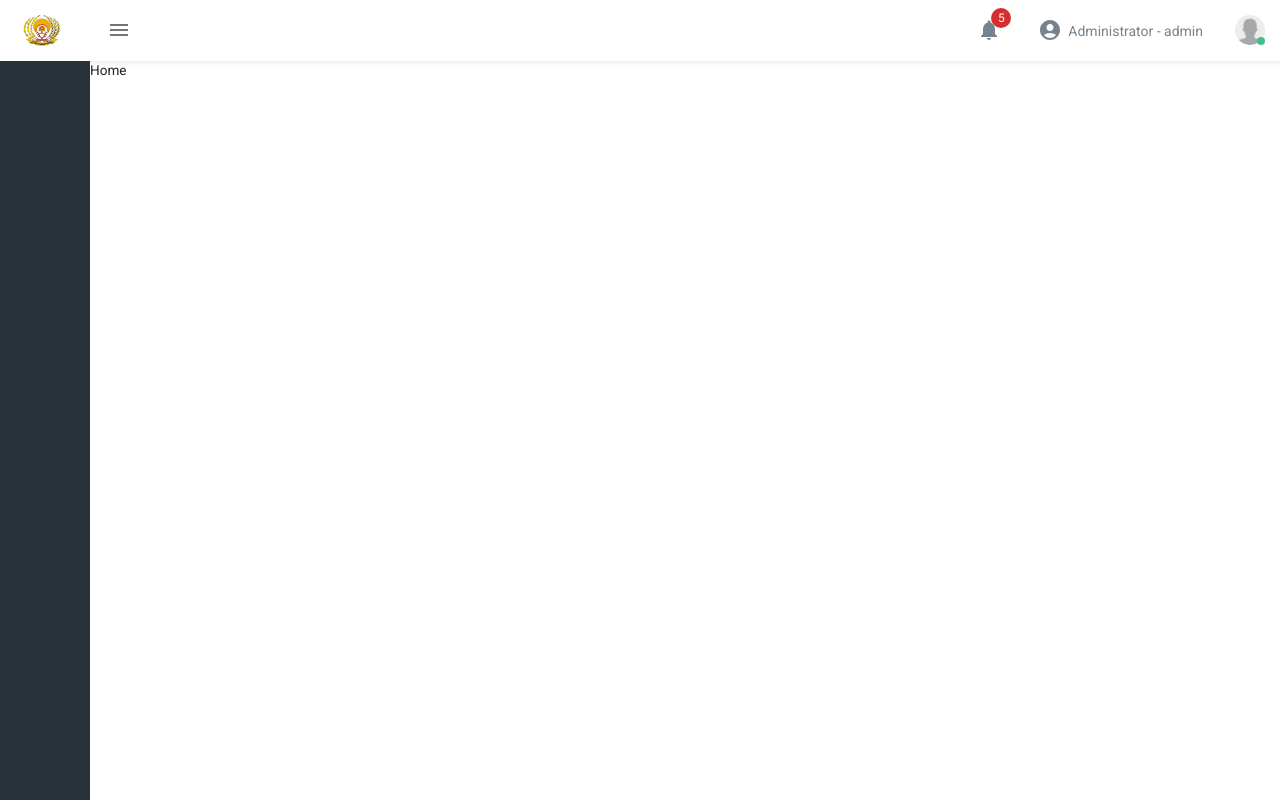
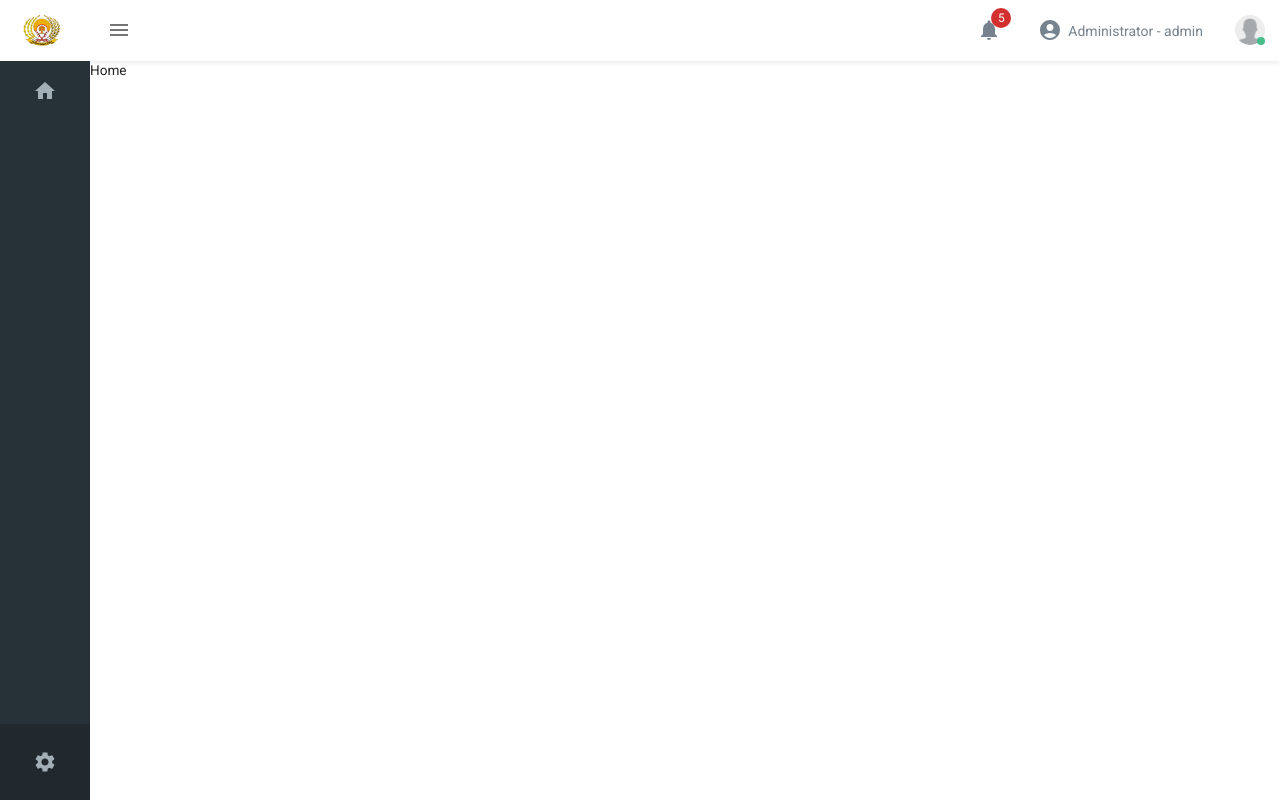
Before and after one commit to Virtue-Digital-Indonesia/smart-prison-sapn-frontend, a React (Create React App) app: page / in a window 1280 px wide. Built offline with nearby package versions, Linux system fonts and the light colour scheme.

Commit message:
create side bar (not finsihed yet)

```diff
--- /dev/null
+++ b/src/components/SideBar/CollapseSideBar.jsx
@@ -0,0 +1,90 @@
+// CONSTANTS
+import { colors } from 'constants/colors'
+
+// MUIS
+import { Stack } from '@mui/material'
+
+// MUI ICONS
+import HomeIcon from '@mui/icons-material/Home'
+import SettingsIcon from '@mui/icons-material/Settings'
+
+// STYLES
+import useStyles from './sideBarUseStyles'
+
+const CollapseSideBar = () => {
+  const classes = useStyles()
+
+  return (
+    <Stack height='100%' justifyContent='space-between'>
+      {/* LIST ICON */}
+      <Stack
+        height='60px'
+        alignItems='center'
+        justifyContent='space-between'
+        direction='row'
+        width='90px'
+        zIndex={1}
+        sx={{
+          cursor: 'pointer',
+          ':hover': {
+            width: '330px',
+          },
+          ':hover .sideBarTooltip': {
+            display: 'flex',
+          },
+          ':hover .sideBarIconContainer': {
+            backgroundColor: colors.sideBarHover,
+          },
+          ':hover .sideBarIcon': {
+            color: 'white',
+          },
+        }}
+      >
+        <Stack
+          height='100%'
+          width='90px'
+          alignItems='center'
+          justifyContent='center'
+          className='sideBarIconContainer'
+        >
+          <HomeIcon
+            className='sideBarIcon'
+            sx={{
+              color: colors.textSecondary,
+            }}
+          />
+        </Stack>
+        <Stack
+          height='100%'
+          alignItems='center'
+          width='240px'
+          justifyContent='center'
+          className='sideBarTooltip'
+          sx={{
+            display: 'none',
+            backgroundColor: colors.sideBarHover,
+            color: 'white',
+          }}
+        >
+          Beranda
+        </Stack>
+      </Stack>
+
+      {/* SETTING BUTTON */}
+      <Stack
+        width='90px'
+        height='76px'
+        alignItems='center'
+        justifyContent={'center'}
+        sx={{
+          backgroundColor: colors.backgroundBrown,
+          color: colors.textSecondary,
+        }}
+      >
+        <SettingsIcon />
+      </Stack>
+    </Stack>
+  )
+}
+
+export default CollapseSideBar
--- a/src/components/SideBar/Sidebar.jsx
+++ b/src/components/SideBar/Sidebar.jsx
@@ -1,16 +1,22 @@
+// CONSTANTS
+import { colors } from 'constants/colors'
+
+// COMPONENTS
+import CollapseSideBar from './CollapseSideBar'
+
 // MUIS
 import { Stack } from '@mui/material'
-
-// CONSTANTS
-import { colors } from 'constants/colors'
 
 const Sidebar = () => {
   return (
     <Stack
       width='90px'
+      overflow='visible'
       height='100%'
       sx={{ backgroundColor: colors.brown }}
-    ></Stack>
+    >
+      <CollapseSideBar />
+    </Stack>
   )
 }
 
--- a/src/components/SideBar/sideBarUseStyles.js
+++ b/src/components/SideBar/sideBarUseStyles.js
@@ -1,3 +1,6 @@
+// CONSTANTS
+import { colors } from 'constants/colors'
+
 // MUI STYLES
 import { makeStyles } from '@mui/styles'
 
--- a/src/constants/colors.js
+++ b/src/constants/colors.js
@@ -10,4 +10,5 @@ export const colors = {
   brown: '#263238', // BROWN (SIDE BAR BG)
   backgroundBrown: '#21292e', // DARK BROWN
   info: '#62a8ea', // BLUE
+  sideBarHover: '#37474f', // LIGT GRAY
 }
```
